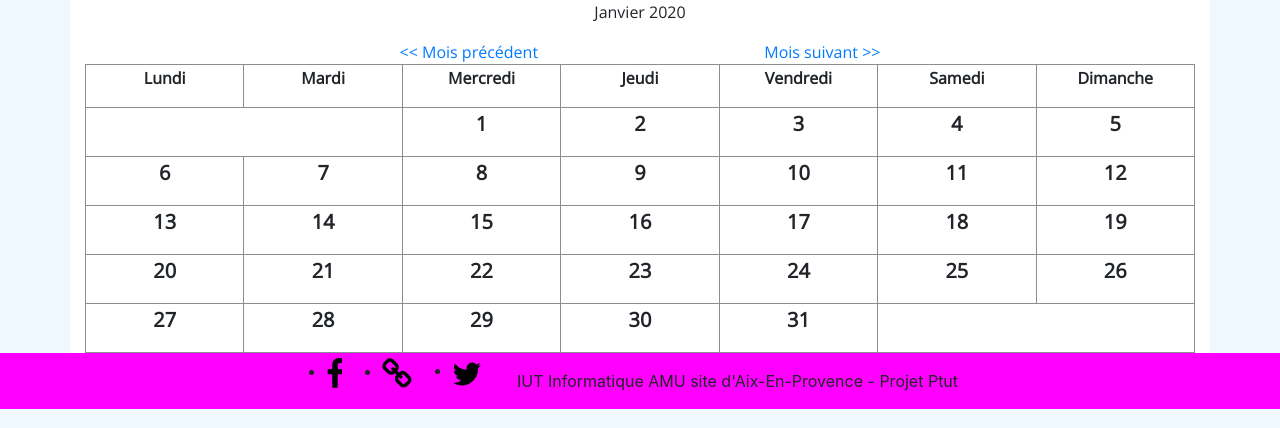
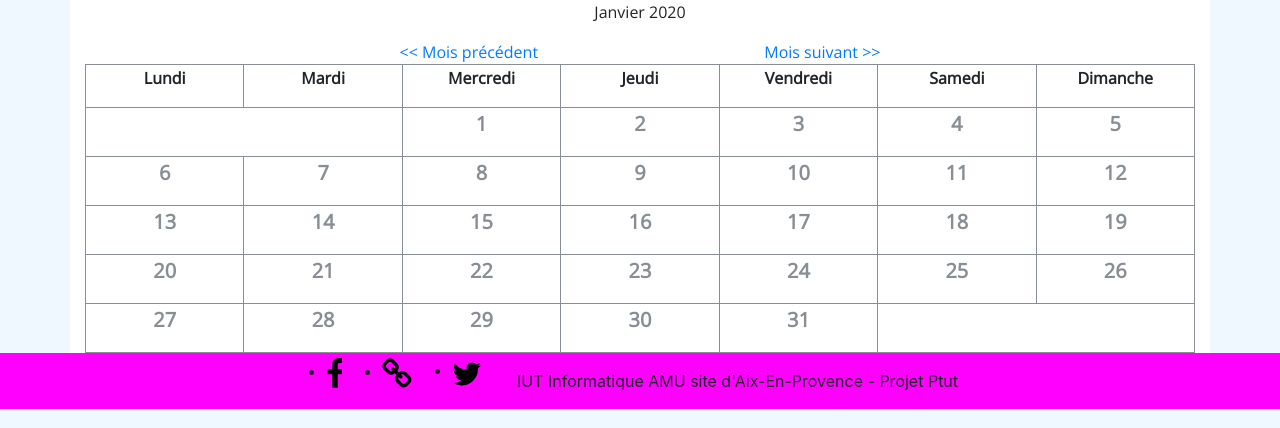
Before and after one commit to Maxime-Leclere/projetptut, a PHP site: page /frontend/calendar.php in a window 1280 px wide. Shown: the part 83-511 px from the top of the page. Run offline with PHP 8.4, Linux system fonts and the light colour scheme; the visitor is signed in with stand-in values (Sample User, id 1); data that the repository does not hold is empty; some libraries are stand-ins or nearby versions.

Commit message:
css modif

```diff
--- a/frontend/assets/main.css
+++ b/frontend/assets/main.css
@@ -54,6 +54,7 @@ footer {
 .day_num {
     font-size: 20px;
     font-weight: bold;
+    color: #888e94;
 }
 
 .previous_month {
```
